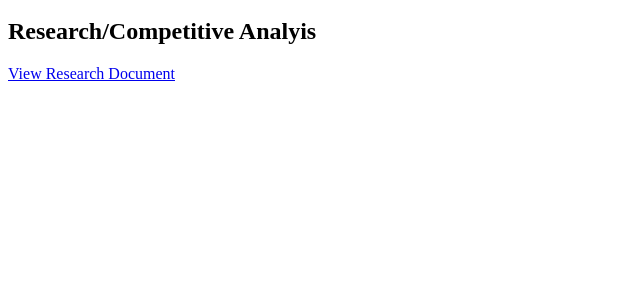
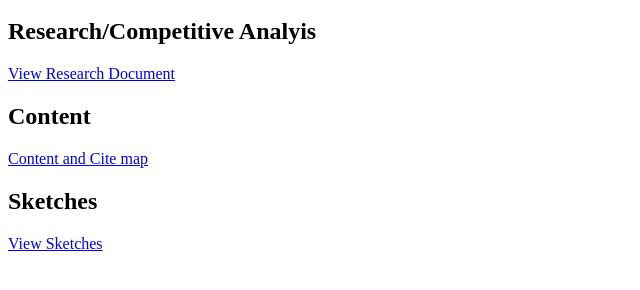
Before and after one commit to KentStateWeb/f2017-group-8-joe-breakfast, a plain HTML site: page index.html in a window 1280 px wide. Shown: the part 48-338 px from the top of the page, without its empty margins (0-640 px from the left). Drawn offline with Linux system fonts and the light colour scheme.

Commit message:
Add contents and sketches

```diff
--- a/index.html
+++ b/index.html
@@ -7,5 +7,9 @@
   <h1>Group 8-Project Hub</h1>
   <h2>Research/Competitive Analyis</h2>
   <a href="research/report.pdf">View Research Document</a>
+  <h2>Content</h2>
+  <a href="https://drive.google.com/drive/folders/0B1Y2wfQqxZt4QnFpOGg1Z21abVU?usp=sharing"> Content and Cite map</a>
+  <h2>Sketches</h2>
+  <a href="research/sketches/sketches.pdf">View Sketches</a>
 </body>
 </html>
```
Also changed, not shown: 3 other files.
